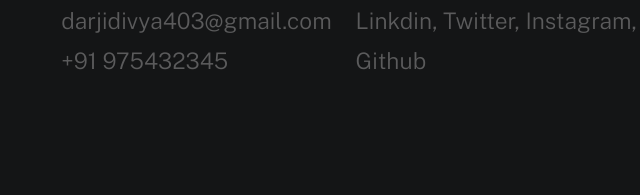
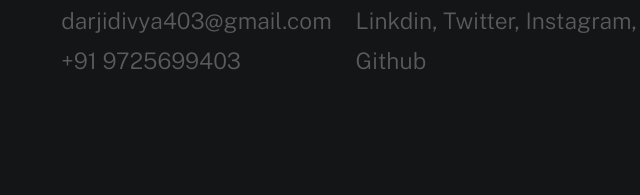
Before and after one commit to divyadarji/divyadarji, a plain HTML site: page index.html in a window 1280 px wide. Shown: the part 3200-3395 px from the top of the page, 10-650 px from the left. Drawn offline with nearby package versions, Linux system fonts and the light colour scheme; a web font is replaced by a local one.

Commit message:
Update index.html

```diff
--- a/index.html
+++ b/index.html
@@ -405,7 +405,7 @@
                         <h3 class="text-pretitle">Reach me at</h3>
                         <p class="contact-links">
                             <a href="mailto:darjidivya403@gmail.com" class="mailtoui">darjidivya403@gmail.com</a> <br>
-                            <a href="tel:+919725699403">+91 975432345</a> <br>
+                            <a href="tel:+919725699403">+91 9725699403</a> <br>
                         </p>
                     </div>
                     <div class="column lg-4 md-5 tab-6 stack-on-550 contact-block">
```
